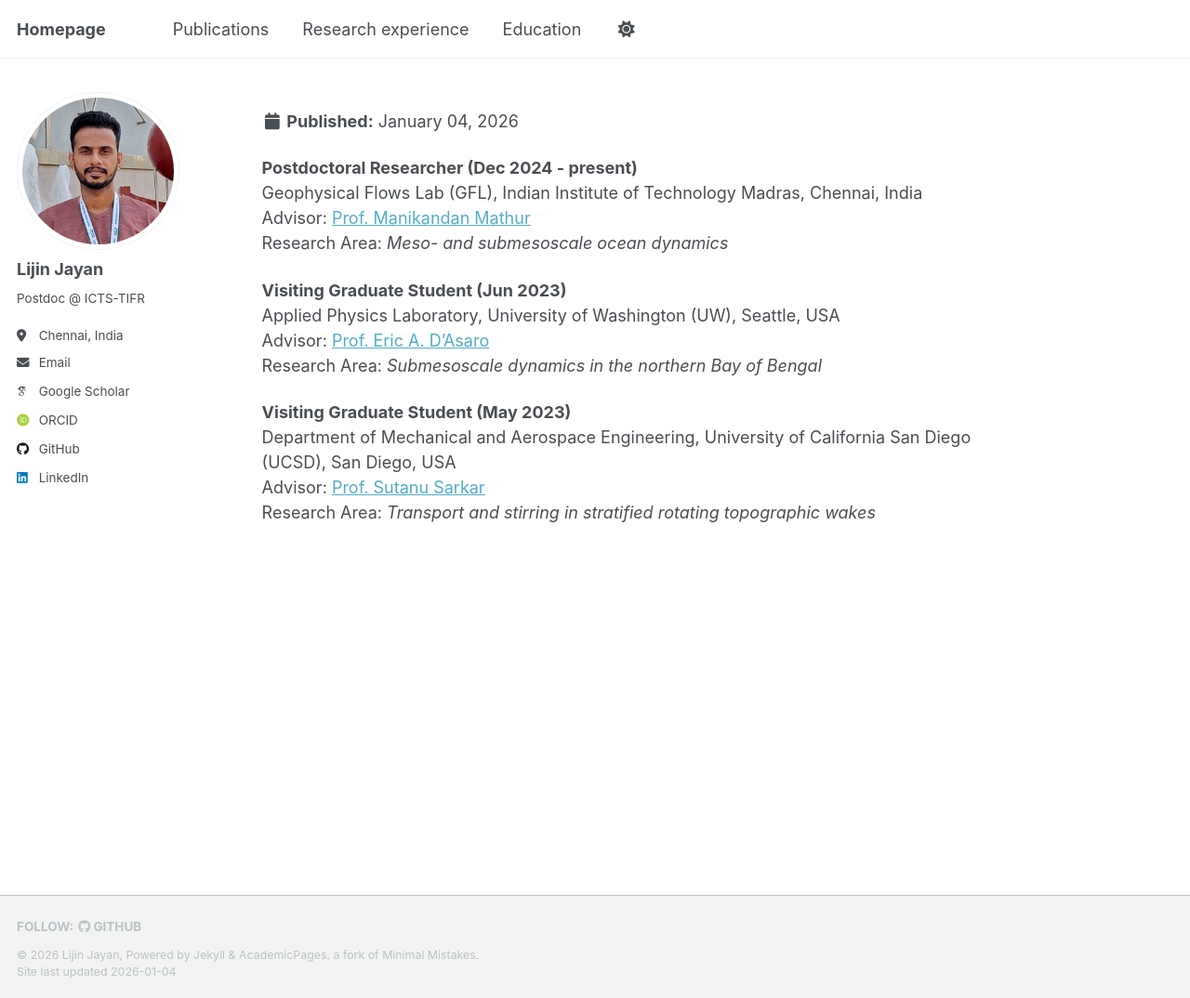
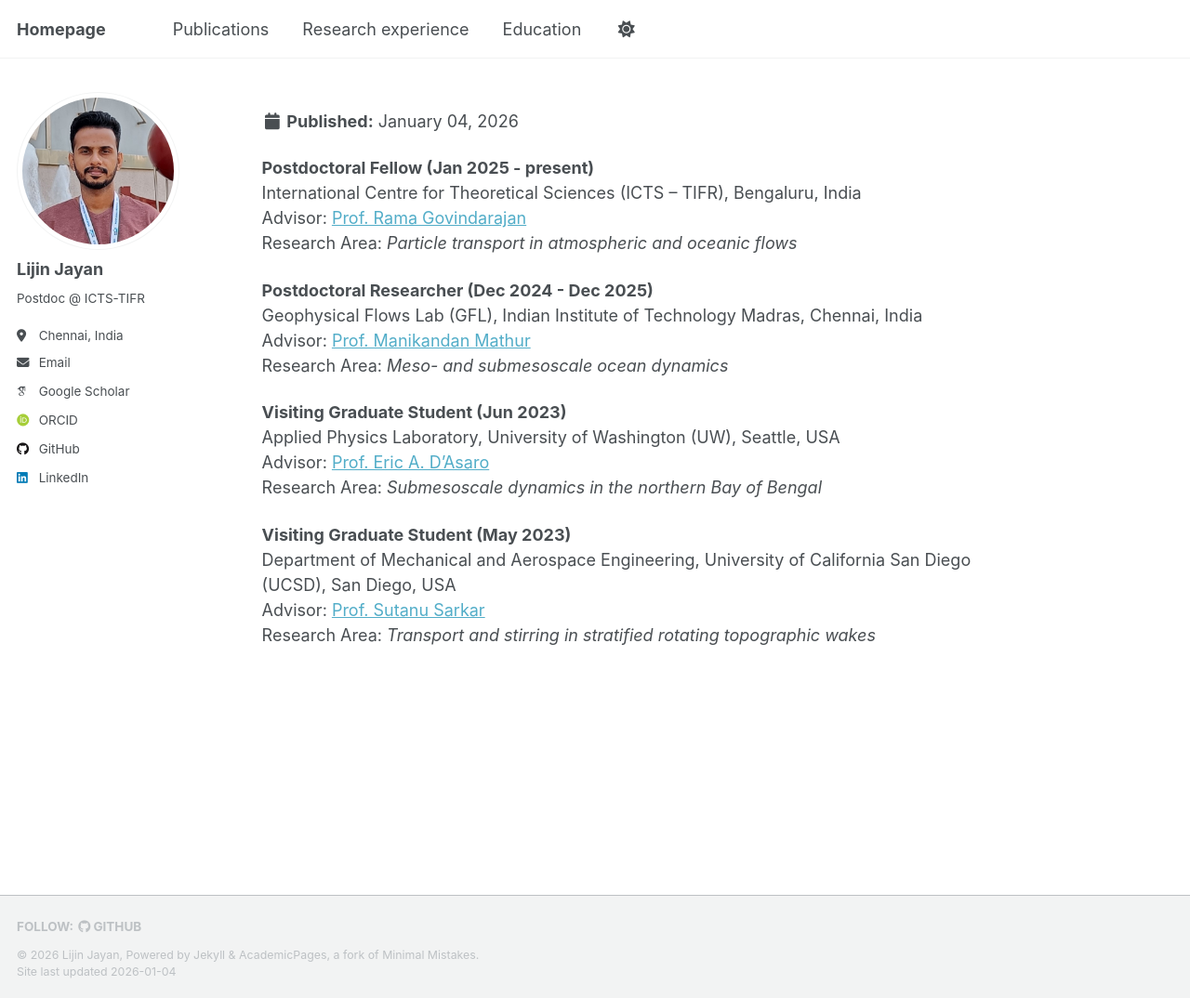
Before and after one commit to ljayan/ljayan.github.io, a Jekyll site: the page built from _research/research.md, in a window 1280 px wide and 1074 px high. Shown: the whole window at 93% size. Built offline with Jekyll 4.4.1, drawn with Linux system fonts in a browser that asks for light colours; some web fonts are replaced.

Commit message:
Update research.md

```diff
--- a/_research/research.md
+++ b/_research/research.md
@@ -2,8 +2,12 @@
 title: ''
 permalink: /research/
 ---
+**Postdoctoral Fellow (Jan 2025 - present)**
+International Centre for Theoretical Sciences (ICTS – TIFR), Bengaluru, India
+Advisor: [Prof. Rama Govindarajan](https://www.icts.res.in/people/rama-govindarajan)
+Research Area: *Particle transport in atmospheric and oceanic flows*
 
-**Postdoctoral Researcher (Dec 2024 - present)**
+**Postdoctoral Researcher (Dec 2024 - Dec 2025)**
 Geophysical Flows Lab (GFL), Indian Institute of Technology Madras, Chennai, India
 Advisor: [Prof. Manikandan Mathur](https://scholar.google.co.in/citations?user=QbrM7-gAAAAJ&hl=en)
 Research Area: *Meso- and submesoscale ocean dynamics*
```
